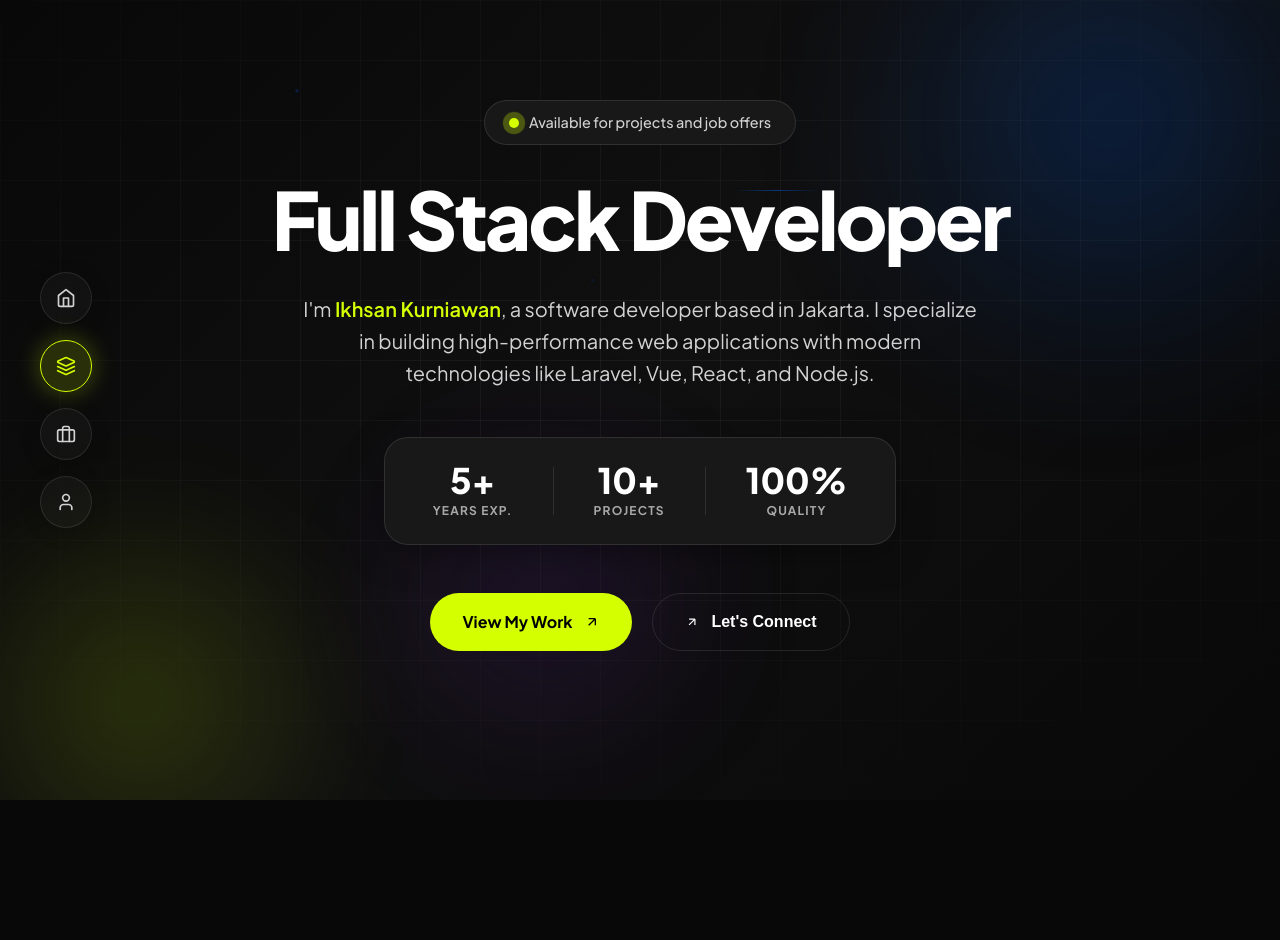
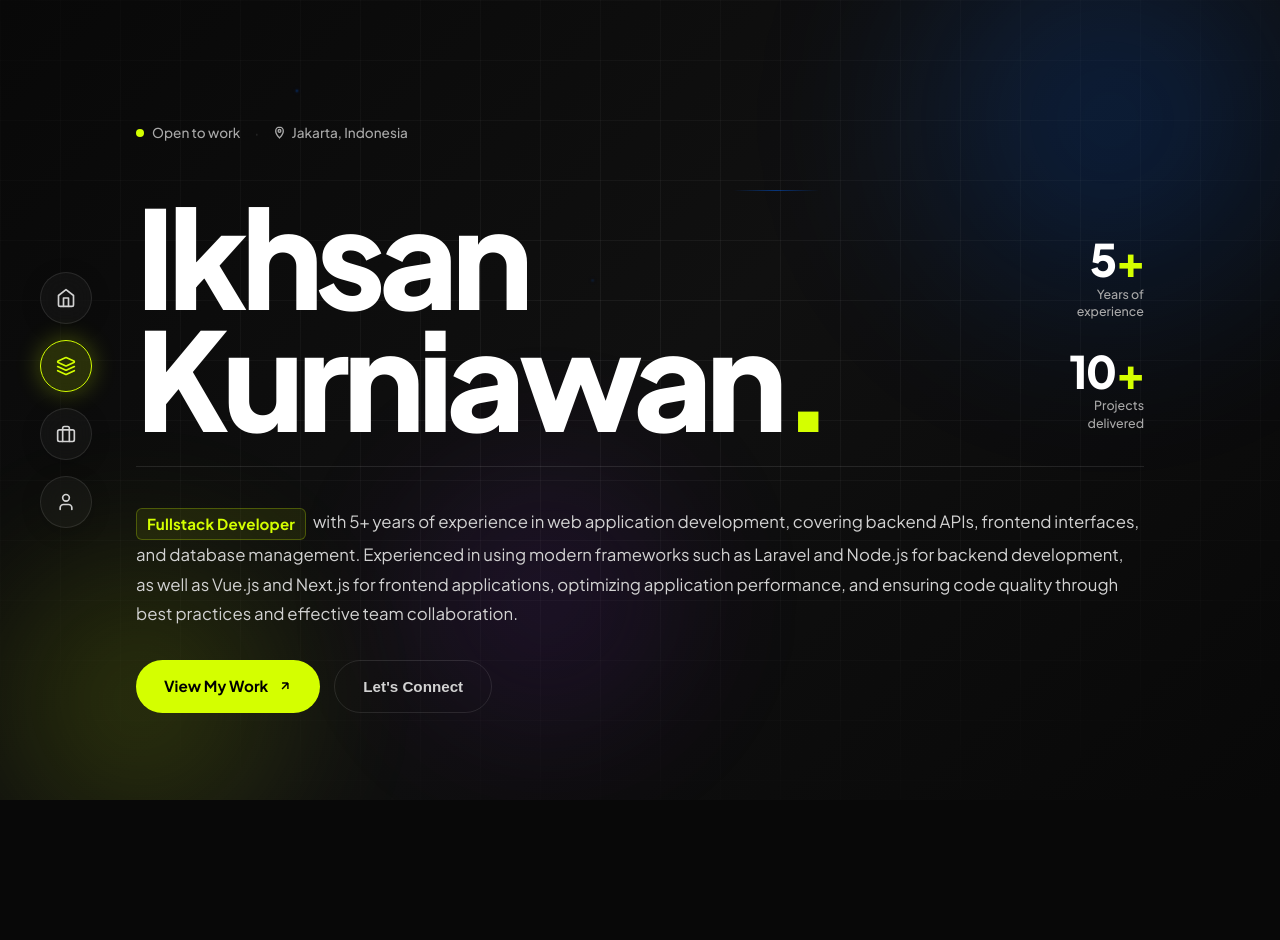
Before and after one commit to ikhsank6/ikhsank6.github.io, an Astro site: page / in a window 1280 px wide. Shown: the top 940 px of the page. Built offline with nearby package versions, Linux system fonts and the light colour scheme; Astro itself is replaced by a stand-in of ours.

Commit message:
refactor: redesign hero section with updated layout, typography, and content structure

```diff
--- a/src/components/Hero.astro
+++ b/src/components/Hero.astro
@@ -4,53 +4,62 @@
 <section id="home" class="hero">
   <div class="container">
     <div class="hero-wrapper">
-      <div class="hero-badge animate-on-scroll">
+
+      <!-- Eyebrow meta -->
+      <div class="hero-eyebrow animate-on-scroll">
+        <span class="eyebrow-status">
           <span class="badge-dot"></span>
-        <span>Available for projects and job offers</span>
+          Open to work
+        </span>
+        <span class="eyebrow-sep">·</span>
+        <span class="eyebrow-location">
+          <svg width="13" height="13" viewBox="0 0 24 24" fill="none" stroke="currentColor" stroke-width="2.5">
+            <path d="M12 2C8.13 2 5 5.13 5 9c0 5.25 7 13 7 13s7-7.75 7-13c0-3.87-3.13-7-7-7z"/>
+            <circle cx="12" cy="9" r="2.5"/>
+          </svg>
+          Jakarta, Indonesia
+        </span>
       </div>
 
-      <h1 class="hero-title animate-on-scroll delay-1">
-        Full Stack Developer<br/>
-        <span class="text-muted"></span>
+      <!-- Name row: name left, stats right -->
+      <div class="hero-title-row animate-on-scroll delay-1">
+        <h1 class="hero-name">
+          <span class="name-first">Ikhsan</span>
+          <span class="name-last">Kurniawan<span class="name-period">.</span></span>
         </h1>
-
-      <p class="hero-description animate-on-scroll delay-2">
-        I'm <span class="accent-text">Ikhsan Kurniawan</span>, a software developer based in Jakarta.
-        I specialize in building high-performance web applications with modern technologies
-        like Laravel, Vue, React, and Node.js.
-      </p>
-
-      <div class="hero-stats animate-on-scroll delay-3">
+        <div class="hero-stats">
           <div class="stat">
-          <span class="stat-value">5+</span>
-          <span class="stat-label">Years Exp.</span>
+            <span class="stat-value">5<span class="stat-plus">+</span></span>
+            <span class="stat-label">Years of<br/>experience</span>
           </div>
-        <div class="stat-divider"></div>
           <div class="stat">
-          <span class="stat-value">10+</span>
-          <span class="stat-label">Projects</span>
+            <span class="stat-value">10<span class="stat-plus">+</span></span>
+            <span class="stat-label">Projects<br/>delivered</span>
           </div>
-        <div class="stat-divider"></div>
-        <div class="stat">
-          <span class="stat-value">100%</span>
-          <span class="stat-label">Quality</span>
         </div>
       </div>
 
-      <div class="hero-cta animate-on-scroll delay-4">
+      <!-- Divider -->
+      <div class="hero-divider animate-on-scroll delay-2"></div>
+
+      <!-- Description + CTA full width -->
+      <div class="hero-bottom animate-on-scroll delay-3">
+        <p class="hero-description">
+          <span class="desc-tag">Fullstack Developer</span> with 5+ years of experience in web application development, covering backend APIs, frontend interfaces, and database management. Experienced in using modern frameworks such as Laravel and Node.js for backend development, as well as Vue.js and Next.js for frontend applications, optimizing application performance, and ensuring code quality through best practices and effective team collaboration.
+        </p>
+        <div class="hero-cta">
           <a href="#projects" class="btn-primary">
             View My Work
-          <svg width="16" height="16" viewBox="0 0 24 24" fill="none" stroke="currentColor" stroke-width="2">
+            <svg width="14" height="14" viewBox="0 0 24 24" fill="none" stroke="currentColor" stroke-width="2.5">
               <path d="M7 17L17 7M17 7H7M17 7V17"/>
             </svg>
           </a>
           <button id="open-contact-modal" class="btn-secondary">
-          <svg width="14" height="14" viewBox="0 0 24 24" fill="none" stroke="currentColor" stroke-width="2">
-            <path d="M7 17L17 7M17 7H7M17 7V17"/>
-          </svg>
             Let's Connect
           </button>
         </div>
+      </div>
+
     </div>
   </div>
 </section>
@@ -127,36 +136,36 @@
     min-height: 100%;
     display: flex;
     align-items: center;
-    justify-content: center;
-    padding: 100px 0 80px 0;
+    padding: 120px 0 100px;
   }
 
   .hero-wrapper {
-    max-width: 900px;
-    margin: 0 auto;
+    width: 100%;
     display: flex;
     flex-direction: column;
-    align-items: center;
-    text-align: center;
+    align-items: flex-start;
   }
 
-  .hero-badge {
-    display: inline-flex;
+  /* Eyebrow */
+  .hero-eyebrow {
+    display: flex;
     align-items: center;
-    gap: 10px;
-    background: var(--bg-card);
-    border: 1px solid var(--border-subtle);
-    padding: 10px 24px;
-    border-radius: 100px;
-    margin-bottom: 32px;
-    font-size: 0.9rem;
-    color: var(--text-secondary);
+    gap: 14px;
+    margin-bottom: 48px;
+    font-size: 0.85rem;
+    color: var(--text-muted);
     font-weight: 500;
   }
 
+  .eyebrow-status {
+    display: flex;
+    align-items: center;
+    gap: 8px;
+  }
+
   .badge-dot {
-    width: 10px;
-    height: 10px;
+    width: 8px;
+    height: 8px;
     background: var(--accent-lime);
     border-radius: 50%;
     position: relative;
@@ -166,141 +175,221 @@
   .badge-dot::after {
     content: '';
     position: absolute;
-    inset: -4px;
+    inset: -3px;
     border-radius: 50%;
     background: var(--accent-lime);
-    opacity: 0.4;
-    animation: pulse-ring 2s infinite;
+    opacity: 0.35;
+    animation: pulse-ring 2.5s ease-in-out infinite;
   }
 
   @keyframes pulse-ring {
-    0%, 100% { transform: scale(1); opacity: 0.4; }
-    50% { transform: scale(1.8); opacity: 0; }
+    0%, 100% { transform: scale(1); opacity: 0.35; }
+    50% { transform: scale(2); opacity: 0; }
   }
 
-  .hero-title {
-    font-size: clamp(3rem, 8vw, 5rem);
+  .eyebrow-sep {
+    color: var(--border-subtle);
+    font-size: 1rem;
+  }
+
+  .eyebrow-location {
+    display: flex;
+    align-items: center;
+    gap: 5px;
+  }
+
+  /* Title row */
+  .hero-title-row {
+    display: flex;
+    align-items: flex-end;
+    justify-content: space-between;
+    width: 100%;
+    gap: 32px;
+    margin-bottom: 28px;
+  }
+
+  /* Name */
+  .hero-name {
+    display: flex;
+    flex-direction: column;
+    font-size: clamp(4rem, 11vw, 8.5rem);
     font-weight: 800;
-    line-height: 1.05;
-    margin-bottom: 32px;
-    letter-spacing: -0.04em;
+    line-height: 0.9;
+    letter-spacing: -0.05em;
+    flex: 1;
+  }
+
+  .name-first {
     color: var(--text-primary);
   }
 
-  .text-muted {
-    color: var(--text-secondary);
+  .name-last {
+    color: var(--text-primary);
+  }
+
+  .name-period {
+    color: var(--accent-lime);
+  }
+
+  /* Role */
+  .hero-role {
+    font-size: 0.95rem;
+    font-weight: 600;
+    color: var(--text-muted);
+    text-transform: uppercase;
+    letter-spacing: 0.12em;
+    margin-bottom: 28px;
+  }
+
+  /* Divider */
+  .hero-divider {
+    width: 100%;
+    height: 1px;
+    background: var(--border-subtle);
+    margin-bottom: 40px;
+  }
+
+  /* Bottom row */
+  .hero-bottom {
+    width: 100%;
+    display: flex;
+    flex-direction: column;
+    gap: 32px;
   }
 
   .hero-description {
-    font-size: 1.25rem;
+    font-size: 1.05rem;
     color: var(--text-secondary);
-    line-height: 1.6;
-    max-width: 680px;
-    margin-bottom: 48px;
+    line-height: 1.75;
+    width: 100%;
   }
 
-  .accent-text {
+  .desc-tag {
+    display: inline-flex;
+    align-items: center;
+    background: rgba(212, 255, 0, 0.08);
     color: var(--accent-lime);
-    font-weight: 600;
+    border: 1px solid rgba(212, 255, 0, 0.25);
+    border-radius: 6px;
+    padding: 2px 10px;
+    font-size: 0.9em;
+    font-weight: 700;
+    letter-spacing: 0.01em;
+    vertical-align: middle;
+    margin-right: 4px;
   }
 
+  /* CTAs */
+  .hero-cta {
+    display: flex;
+    gap: 14px;
+  }
+
+  .btn-primary {
+    display: inline-flex;
+    align-items: center;
+    gap: 10px;
+    background: var(--accent-lime);
+    color: #000;
+    padding: 14px 28px;
+    border-radius: 100px;
+    font-weight: 700;
+    font-size: 0.95rem;
+    transition: var(--transition-smooth);
+  }
+
+  .btn-primary:hover {
+    transform: translateY(-3px);
+    box-shadow: 0 12px 28px rgba(212, 255, 0, 0.28);
+  }
+
+  .btn-secondary {
+    display: inline-flex;
+    align-items: center;
+    gap: 10px;
+    background: transparent;
+    color: var(--text-secondary);
+    padding: 14px 28px;
+    border-radius: 100px;
+    border: 1px solid var(--border-subtle);
+    font-weight: 600;
+    font-size: 0.95rem;
+    transition: var(--transition-smooth);
+    cursor: pointer;
+  }
+
+  .btn-secondary:hover {
+    color: var(--text-primary);
+    border-color: rgba(255, 255, 255, 0.25);
+    background: rgba(255, 255, 255, 0.04);
+    transform: translateY(-3px);
+  }
+
+  /* Stats */
   .hero-stats {
     display: flex;
-    align-items: center;
-    gap: 40px;
-    background: var(--bg-card);
-    border: 1px solid var(--border-subtle);
-    padding: 24px 48px;
-    border-radius: 24px;
-    margin-bottom: 48px;
-    box-shadow: 0 10px 40px -10px rgba(0,0,0,0.5);
+    flex-direction: column;
+    gap: 28px;
+    flex-shrink: 0;
+    align-self: flex-end;
+    padding-bottom: 6px;
   }
 
   .stat {
     display: flex;
     flex-direction: column;
     gap: 4px;
+    text-align: right;
   }
 
   .stat-value {
-    font-size: 2.2rem;
+    font-size: 2.8rem;
     font-weight: 800;
     color: var(--text-primary);
     line-height: 1;
+    letter-spacing: -0.04em;
+  }
+
+  .stat-plus {
+    color: var(--accent-lime);
   }
 
   .stat-label {
-    font-size: 0.75rem;
+    font-size: 0.78rem;
     color: var(--text-muted);
-    font-weight: 700;
-    text-transform: uppercase;
-    letter-spacing: 0.1em;
+    font-weight: 500;
+    line-height: 1.4;
+    text-align: right;
   }
 
-  .stat-divider {
-    width: 1px;
-    height: 48px;
-    background: var(--border-subtle);
+  /* Mobile */
+  @media (max-width: 768px) {
+    .hero {
+      padding: 100px 0 80px;
     }
 
-  .hero-cta {
-    display: flex;
-    gap: 20px;
+    .hero-title-row {
+      flex-direction: column;
+      align-items: flex-start;
+      gap: 24px;
     }
 
-  .btn-primary {
-    display: inline-flex;
-    align-items: center;
-    gap: 12px;
-    background: var(--accent-lime);
-    color: #000;
-    padding: 16px 32px;
-    border-radius: 100px;
-    font-weight: 700;
-    font-size: 1rem;
-    transition: var(--transition-smooth);
-  }
-
-  .btn-primary:hover {
-    transform: translateY(-4px) scale(1.02);
-    box-shadow: 0 15px 30px rgba(212, 255, 0, 0.3);
-  }
-
-  .btn-secondary {
-    display: inline-flex;
-    align-items: center;
-    gap: 12px;
-    background: transparent;
-    color: var(--text-primary);
-    padding: 16px 32px;
-    border-radius: 100px;
-    border: 1px solid var(--border-subtle);
-    font-weight: 700;
-    font-size: 1rem;
-    transition: var(--transition-smooth);
-  }
-
-  .btn-secondary:hover {
-    background: rgba(255,255,255,0.05);
-    border-color: var(--text-primary);
-    transform: translateY(-4px);
-  }
-
-  @media (max-width: 768px) {
-    .hero {
-      padding: 80px 0;
+    .hero-name {
+      font-size: clamp(3.5rem, 16vw, 6rem);
     }
 
     .hero-stats {
-      flex-direction: column;
+      flex-direction: row;
       gap: 32px;
-      padding: 32px;
-      width: 100%;
+      align-self: flex-start;
     }
 
-    .stat-divider {
-      width: 60px;
-      height: 1px;
+    .stat {
+      text-align: left;
+    }
+
+    .stat-label {
+      text-align: left;
     }
 
     .hero-cta {
@@ -308,7 +397,8 @@
       width: 100%;
     }
 
-    .btn-primary, .btn-secondary {
+    .btn-primary,
+    .btn-secondary {
       width: 100%;
       justify-content: center;
     }
```
Lines whose indentation alone changed are shown as unchanged.
